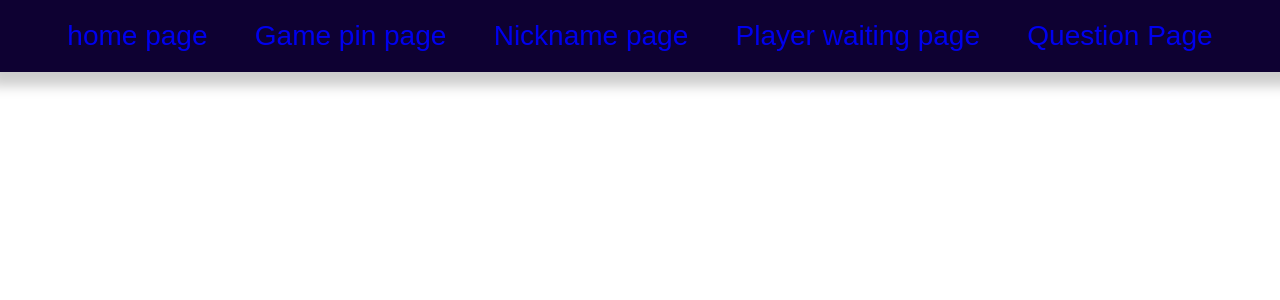
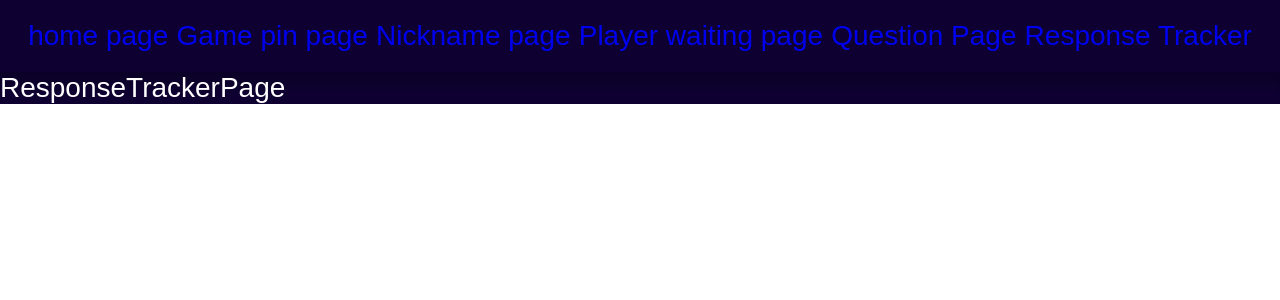
Before and after one commit to mr-funtor/class-kahoot, a React (Vite) app: page /responses in a window 1280 px wide. Shown: the top 300 px of the page. Built offline with nearby package versions, Linux system fonts and the light colour scheme; a web font is replaced by a local one.

Commit message:
Response tracker files update

```diff
--- a/src/App.jsx
+++ b/src/App.jsx
@@ -8,6 +8,7 @@ import NicknamePage from "./pages/Nickname/NicknamePage";
 import PlayerWaiting from "./pages/PlayerWaiting";
 import Home from "./pages/homePage/Home";
 import QuestionPage from "./pages/QuestionPage/QuestionPage";
+import ResponseTrackerPage from "./pages/hostSide/responseTracker/ResponseTrackerPage";
 
 function App() {
   return (
@@ -28,6 +29,7 @@ function App() {
           <Link to="nickname">Nickname page</Link>
           <Link to="playerWaiting">Player waiting page</Link>
           <Link to="questions">Question Page</Link>
+          <Link to="responses">Response Tracker</Link>
         </nav>
         <Routes>
           <Route path="/" element={<Home />} />
@@ -35,6 +37,7 @@ function App() {
           <Route path="/nickName" element={<NicknamePage />} />
           <Route path="/playerWaiting" element={<PlayerWaiting />} />
           <Route path="/questions" element={<QuestionPage />} />
+          <Route path="/responses" element={<ResponseTrackerPage />} />
         </Routes>
       </Router>
     </div>
--- a/src/pages/hostSide/responseTracker/ResponseTrackerPage.jsx
+++ b/src/pages/hostSide/responseTracker/ResponseTrackerPage.jsx
@@ -1,5 +1,6 @@
 import React from "react";
 import style from "./responseTracker.module.css";
+import options from "../../QuestionPage/options";
 
 const ResponseTrackerPage = () => {
   return <div>ResponseTrackerPage</div>;
```
